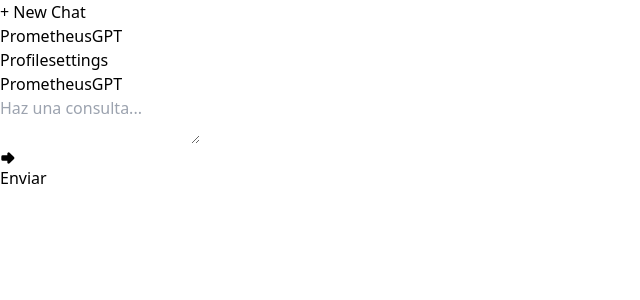
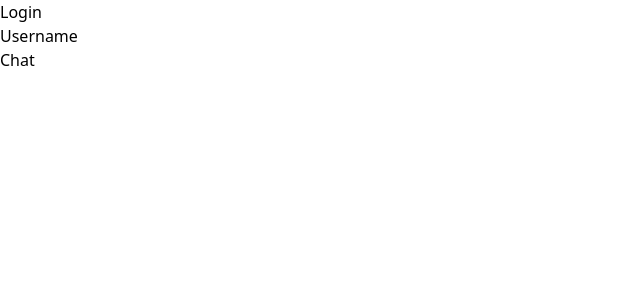
Before and after one commit to vasquezluis/prometheus-gpt, a React (Vite) app: page / in a window 1280 px wide. Shown: the top 300 px of the page, without its empty margins (0-640 px from the left). Built offline with nearby package versions, Linux system fonts and the light colour scheme.

Commit message:
added routing

```diff
--- a/index.html
+++ b/index.html
@@ -4,7 +4,7 @@
     <meta charset="UTF-8" />
     <link rel="icon" type="image/svg+xml" href="/vite.svg" />
     <meta name="viewport" content="width=device-width, initial-scale=1.0" />
-    <title>Vite + React</title>
+    <title>prometheusGPT</title>
   </head>
   <body>
     <div id="root"></div>
--- a/package.json
+++ b/package.json
@@ -13,6 +13,7 @@
     "react": "^18.2.0",
     "react-dom": "^18.2.0",
     "react-icons": "^4.8.0",
+    "react-router-dom": "^6.11.2",
     "react-textarea-autosize": "^8.4.1"
   },
   "devDependencies": {
--- a/src/App.jsx
+++ b/src/App.jsx
@@ -1,173 +1,53 @@
+import { useState } from 'react'
+
+import { BrowserRouter, Routes, Route } from 'react-router-dom'
+import ProtectedRoute from './components/ProtectedRoute'
+
+// * Pages
+import Login from './pages/public/Login'
 import Chat from './pages/private/Chat'
 
-// import './styles.css'
-import { useState, useEffect } from 'react'
-import TextareaAutosize from 'react-textarea-autosize'
+function ChatGPT () {
+  const [user, setUser] = useState(null)
 
-const fetchChatMessage = async (value) => {
-  const options = {
-    method: 'POST',
-    body: JSON.stringify({
-      message: `${value}`
-    }),
-    headers: {
-      'Content-Type': 'application/json'
-    }
+  const login = () => {
+    // request done
+    setUser({
+      id: 1,
+      name: 'john',
+      permission: ['analize'],
+      roles: ['user']
+    })
   }
 
-  try {
-    const response = await fetch('http://localhost:4000/api/v1/chatgpt/chat', options)
-    const data = await response.json()
-
-    return data?.body
-  } catch (error) {
-    console.error(error.message)
-  }
-}
-
-function ChatGPT () {
-  const [input, setInput] = useState('')
-  const [value, setValue] = useState('')
-  const [message, setMessage] = useState(null)
-  const [previousChat, setPreviousChat] = useState([])
-  const [currentTitle, setCurrentTitle] = useState(null)
-
-  // -> create new chat removing all data in page
-  const createNewChat = () => {
-    setMessage(null)
-    setValue('')
-    setCurrentTitle(null)
-  }
-
-  // -> select a chat from previous chat list
-  const handlePreviousChats = (uniqueTitle) => {
-    setCurrentTitle(uniqueTitle)
-    setMessage(null)
-    setValue('')
-  }
-
-  const handleSubmit = async (e) => {
-    e.preventDefault()
-
-    try {
-      const response = await fetchChatMessage(value)
-      console.log('response', response)
-
-      setMessage(response)
-    } catch (error) {
-      console.log(error.message)
-    }
-  }
-
-  const handleTextArea = async (message) => {
-    try {
-      console.log(message)
-      setMessage(message)
-    } catch (error) {
-      console.log(error.message)
-    }
-  }
-
-  useEffect(() => {
-    if (!currentTitle && value && message) {
-      setCurrentTitle(value)
-    }
-    if (currentTitle && value && message) {
-      setPreviousChat(prevChats => (
-        [...prevChats,
-          { title: currentTitle, role: 'user', content: value },
-          { title: currentTitle, role: 'chat', content: message }
-        ]
-      ))
-    }
-  }, [message, currentTitle])
-
-  // TODO revisar
-  const currentChat = previousChat.filter((previousChat) => previousChat.title === currentTitle)
-  const uniqueTitles = Array.from(new Set(previousChat.map(previousChat => previousChat.title)))
+  const logout = () => setUser(null)
 
   return (
-  // <div className='bg-[#343541] relative lg:flex'>
+    <BrowserRouter>
 
-  //   {/* desktop nav */}
-  //   <section className='bg-[#202123] h-[100vh] w-[244px] sm:flex hidden flex-col justify-between'>
-  //     <button className='border bg-gray-500 p-2 m-2 hover:bg-gray-600' onClick={createNewChat}>+ New Chat</button>
-  //     <ul className='p-2 m-2 h-full'>
-  //       {uniqueTitles?.map((uniqueTitle, index) => <li className='hover:bg-gray-800 list-none p-3 my-3 cursor-pointer text-gray-200' key={index} onClick={() => handlePreviousChats(uniqueTitle)}>{uniqueTitle}</li>)}
-  //     </ul>
-  //     <nav className='border-t-2 p-2 m-2'>
-  //       <p className='text-center'>ChatGPT clone</p>
-  //     </nav>
-  //   </section>
+      {user
+        ? (
+          <button onClick={logout}>Logout</button>
+          )
+        : (
+          <button onClick={login}>Login</button>
+          )}
 
-  //   {/* mobile nav */}
-  //   <div className='sm:hidden flex relative'>
-  //     <button>Prev</button>
-  //     <section className='bg-[#202123] h-[100vh] w-[244px] sm:hidden flex flex-col relative justify-between'>
-  //       <button className='border bg-gray-500 p-2 m-2 hover:bg-gray-600' onClick={createNewChat}>+ New Chat</button>
-  //       <ul className='p-2 m-2 h-full'>
-  //         {uniqueTitles?.map((uniqueTitle, index) => <li className='hover:bg-gray-800 list-none p-3 my-3 cursor-pointer text-gray-200' key={index} onClick={() => handlePreviousChats(uniqueTitle)}>{uniqueTitle}</li>)}
-  //       </ul>
-  //       <nav className='border-t-2 p-2 m-2'>
-  //         <p className='text-center'>ChatGPT clone</p>
-  //       </nav>
-  //     </section>
-  //   </div>
-
-  //   <div className='w-full h-[100vh] flex justify-center'>
-  //     <div className='h-[100vh] w-full lg:w-[75%] flex flex-col justify-between items-center'>
-
-  //       {/* chat section */}
-  //       {!currentTitle && <h1>PrometheusGPT</h1>}
-  //       <ul className='overflow-y-scroll overflow-x-hidden w-full p-0'>
-  //         {currentChat?.map((chatMessage, index) => (
-  //           <li
-  //             className='flex p-6 my-0 mx-0 w-full bg-gray-700 text-gray-100 text-base text-left odd:bg-[#444654] even:bg-[#353740]'
-  //             key={index}
-  //           >
-  //             <p className='min-w-[100px]'>{chatMessage.role}</p>
-  //             <p>{chatMessage.content}</p>
-  //           </li>
-  //         ))}
-  //       </ul>
-
-  //       {/* form section */}
-  //       <div className='w-full flex flex-col justify-center items-center'>
-  //         <div className='relative w-full max-w-[650px]'>
-  //           {/* <TextareaAutosize
-  //             rows={2}
-  //             onKeyDown={async (e) => {
-  //               if (e.key === 'Enter' && !e.shiftKey) {
-  //                 e.preventDefault()
-
-  //                 try {
-  //                   const response = await fetchChatMessage(input)
-
-  //                   handleTextArea(response)
-  //                 } catch (error) {
-  //                   console.log(error.message)
-  //                 }
-  //               }
-  //             }}
-  //             maxRows={4}
-  //             autoFocus
-  //             value={input}
-  //             onChange={(e) => setInput(e.target.value)}
-  //             placeholder='todavia no funciona...'
-  //             className='w-full border-none font-[16px] bg-[#ffffff0d] py-2 px-3 shadow-lg text-white outline-none'
-  //           /> */}
-  //           <form onSubmit={handleSubmit}>
-  //             <textarea className='w-full border-none font-[16px] bg-[#ffffff0d] py-2 px-3 shadow-lg text-white outline-none' value={value} onChange={(e) => setValue(e.target.value)} type='text' placeholder='funciona...' />
-  //             <button className='absolute bottom-3 right-2 cursor-pointer text-white' id='submit'> ▶ </button>
-  //           </form>
-  //         </div>
-  //         <p className='text-gray-500'>Chatbot de prometheus!</p>
-  //       </div>
-  //     </div>
-  //   </div>
-  // </div>
-
-    <Chat />
+      <Routes>
+        <Route path='/' element={<Login />} />
+        <Route
+          path='/chat'
+          element={
+            <ProtectedRoute
+              isAllowed={!!user && user.roles.includes('user')}
+              redirecTo='/'
+            >
+              <Chat />
+            </ProtectedRoute>
+            }
+        />
+      </Routes>
+    </BrowserRouter>
   )
 }
 
--- /dev/null
+++ b/src/components/Form.jsx
@@ -0,0 +1,17 @@
+import { Link } from 'react-router-dom'
+
+const Form = () => {
+  return (
+    <div>
+      <form>
+        <label htmlFor='username'>Username</label>
+        <input type='text' />
+      </form>
+      <Link to='/chat'>
+        Chat
+      </Link>
+    </div>
+  )
+}
+
+export default Form
--- /dev/null
+++ b/src/components/ProtectedRoute.jsx
@@ -0,0 +1,9 @@
+import { Navigate, Outlet } from 'react-router-dom'
+
+function ProtectedRoute ({ isAllowed, redirecTo = '/', children }) {
+  if (!isAllowed) return <Navigate to={redirecTo} />
+
+  return children || <Outlet />
+}
+
+export default ProtectedRoute
--- /dev/null
+++ b/src/pages/public/Login.jsx
@@ -0,0 +1,13 @@
+import Form from '../../components/Form'
+
+const Login = () => {
+  return (
+    <main className='flex justify-center items-center w-full ml-auto h-screen'>
+
+      <Form />
+
+    </main>
+  )
+}
+
+export default Login
```
Also changed, not shown: 1 other file (tests, documents, lock files or other folders).
